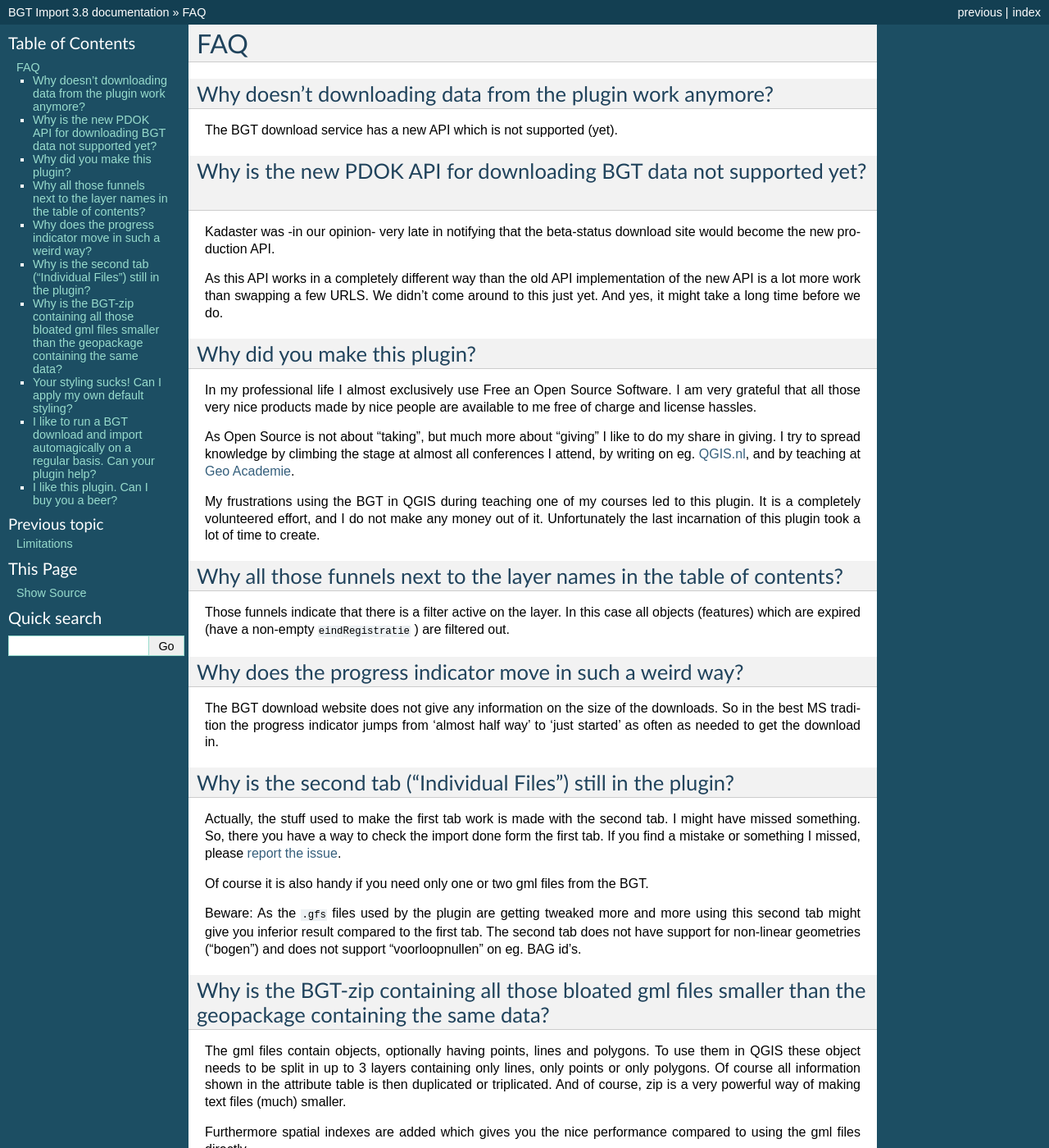
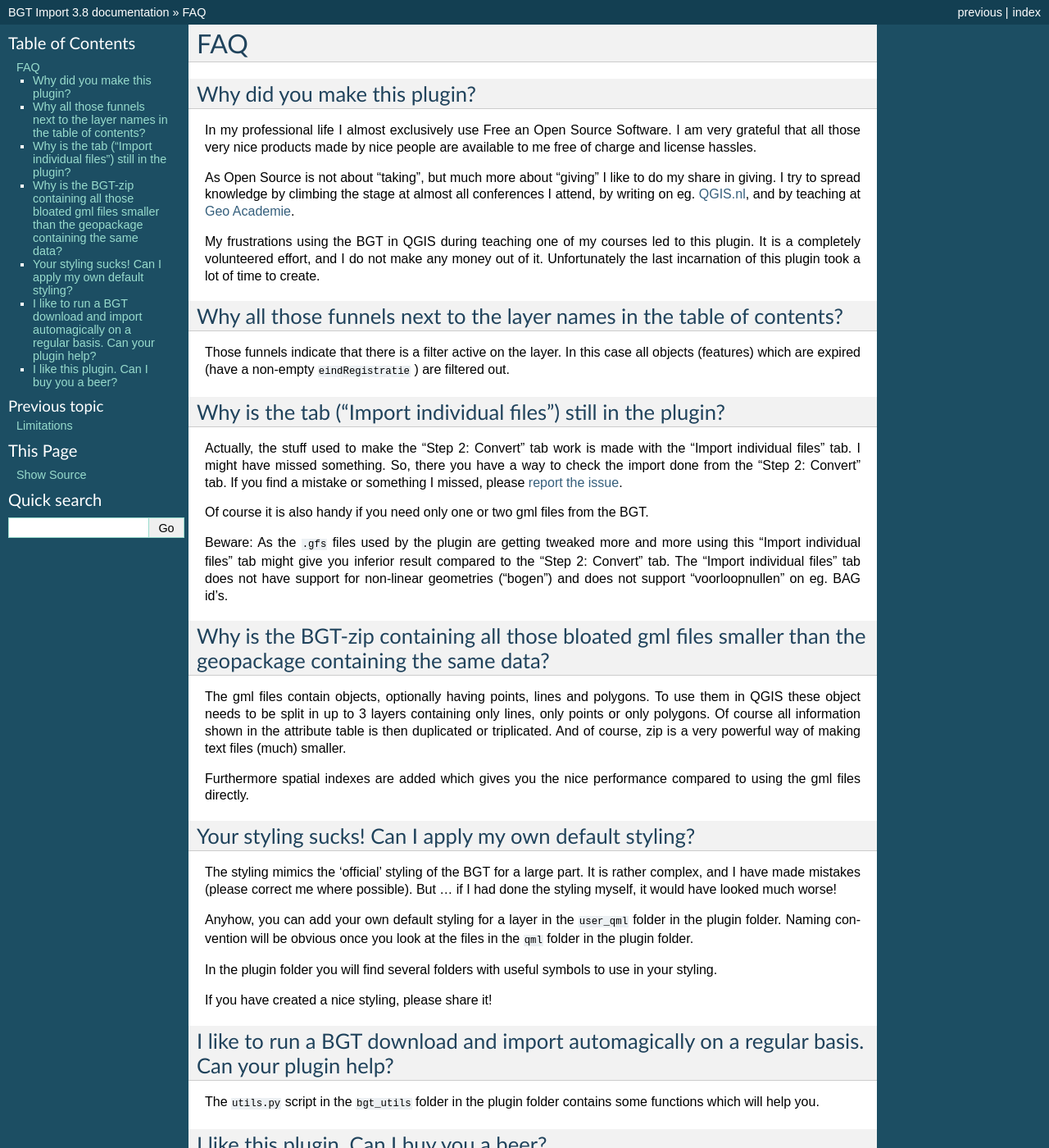
Before and after one commit to MarcoDuiker/QGIS_BGT_Import, a Sphinx documentation site: the page built from help/source/FAQ.rst, in a window 1280 px wide and 1400 px high. Shown: the whole window at 82% size. Built offline with Sphinx 7.4.7, drawn with Linux system fonts in a browser that asks for light colours; formulas are drawn with MathJax 3.

Commit message:
updated more help pages

```diff
--- a/help/source/FAQ.rst
+++ b/help/source/FAQ.rst
@@ -1,17 +1,5 @@
 FAQ
 ***
-
-Why doesn't downloading data from the plugin work anymore?
-==========================================================
-
-The BGT download service has a new API which is not supported (yet).
-
-Why is the new PDOK API for downloading BGT data not supported yet?
-===================================================================
-
-Kadaster was -in our opinion- very late in notifying that the beta-status download site would become the new production API.
-
-As this API works in a completely different way than the old API implementation of the new API is a lot more work than swapping a few URLS. We didn't come around to this just yet. And yes, it might take a long time before we do.
 
 
 Why did you make this plugin?
@@ -29,20 +17,15 @@ Why all those funnels next to the layer names in the table of contents?
 Those funnels indicate that there is a filter active on the layer. In this case all objects (features) which are expired (have a non-empty ``eindRegistratie`` ) are filtered out.
 
 
-Why does the progress indicator move in such a weird way?
-=========================================================
 
-The BGT download website does not give any information on the size of the downloads. So in the best MS tradition the progress indicator jumps from 'almost half way' to 'just started' as often as needed to get the download in.
-
-
-Why is the second tab ("Individual Files") still in the plugin?
+Why is the tab ("Import individual files") still in the plugin?
 ===============================================================
 
-Actually, the stuff used to make the first tab work is made with the second tab. I might have missed something. So, there you have a way to check the import done form the first tab. If you find a mistake or something I missed, please `report the issue <https://github.com/MarcoDuiker/QGIS_BGT_Import/issues>`_.
+Actually, the stuff used to make the "Step 2: Convert" tab work is made with the "Import individual files" tab. I might have missed something. So, there you have a way to check the import done from the "Step 2: Convert" tab. If you find a mistake or something I missed, please `report the issue <https://github.com/MarcoDuiker/QGIS_BGT_Import/issues>`_.
 
 Of course it is also handy if you need only one or two gml files from the BGT.
 
-Beware: As the ``.gfs`` files used by the plugin are getting tweaked more and more using this second tab might give you inferior result compared to the first tab. The second tab does not have support for non-linear geometries ("bogen") and does not support "voorloopnullen" on eg. BAG id's.
+Beware: As the ``.gfs`` files used by the plugin are getting tweaked more and more using this "Import individual files" tab might give you inferior result compared to the "Step 2: Convert" tab. The "Import individual files" tab does not have support for non-linear geometries ("bogen") and does not support "voorloopnullen" on eg. BAG id's.
 
 
 
--- a/help/source/limitations.rst
+++ b/help/source/limitations.rst
@@ -1,12 +1,6 @@
 Limitations
 ***********
 
-Downloads
-=========
-
-The BGT server from where the data is downloaded might be slow, down, or intermittently available. This means that downloads can fail or take very, very long. On larger downloads you are more likely to run into trouble.
-
-Kadaster has launched an `alternative download site with beta status <https://download.pdok.io/lv/bgt/viewer/>`_, but a much better performance. It is recommended to download your BGT zip there and then import this zip using the plugin.
 
 Pand (punt) (Huisnummers)
 =========================
@@ -23,9 +17,9 @@ In the gml file :code:`bgt_openbareruimtelabel.gml` some label objects have mult
 
 The GDAL/OGR library which is used to read data into QGIS and which is used by this plugin as well does not support this.
 
-This problem is mitigated, ONLY WHEN YOU USE THE FIRST TAB (Complete Package), by duplicating the features in :code:`bgt_openbareruimtelabel.gml` so that the GDAL/OGR library can import this layer correctly. However, if you don't have the Python package lxml available to QGIS, this can take a long time.
+This problem is mitigated, ONLY WHEN YOU USE Step 2: Convert TAB by duplicating the features in :code:`bgt_openbareruimtelabel.gml` so that the GDAL/OGR library can import this layer correctly. However, if you don't have the Python package lxml available to QGIS, this can take a long time.
 
-If you use the second tab (individual files) or for some reason, the duplication of features fail, the import process will only import the last label position. So, each label object in the gml file will be available in the import, but only one label position defined in the label object is imported.
+If you use the tab "Import individual files" or for some reason, the duplication of features fail, the import process will only import the last label position. So, each label object in the gml file will be available in the import, but only one label position defined in the label object is imported.
 
 Missing label positions can be identified by looking at the 'hoek' field in the attribute table. This field is filled with values written like (2:30,45). This means to 2 rotations, one being 30 degrees, the other one being 45 degrees. You can find any number of rotations. Any number higher than 1 means that multiple label positions for that label object are available in the gml file. Only one is imported.
 
```
Also changed, not shown: 9 other files.
